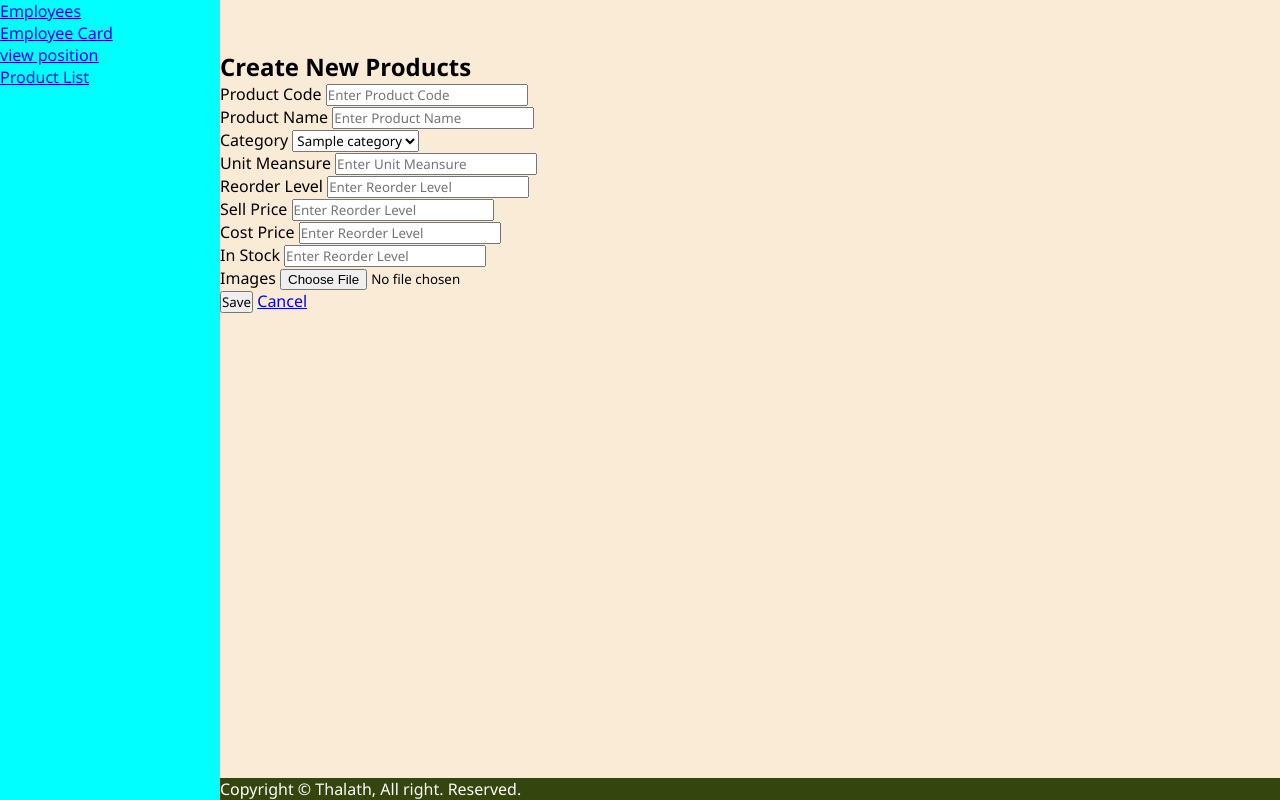
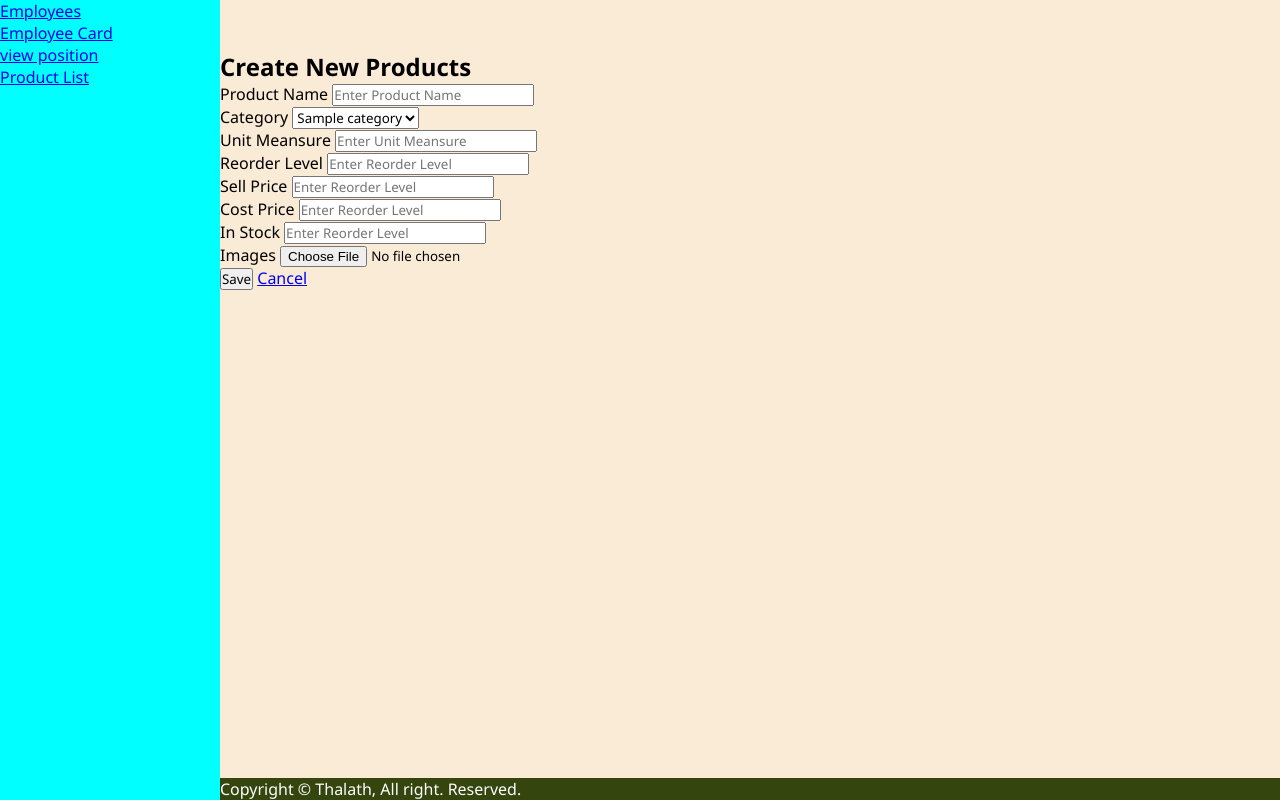
Before and after one commit to thalath/E-Commerce-for-MIS-course, a Flask app: page /products/create in a window 1280 px wide. Run offline with Flask 3, Linux system fonts and the light colour scheme; tables that the repository leaves empty hold one stand-in row (values such as "Sample post"); some libraries are stand-ins or nearby versions.

Commit message:
create new product

```diff
--- a/app/forms/product_forms.py
+++ b/app/forms/product_forms.py
@@ -15,11 +15,11 @@ def _categories_choice():
 
 class ProductCreateForm(FlaskForm):
 
-    code = StringField(
-        "Product Code",
-        validators=[DataRequired(), Length(min=2, max=30)],
-        render_kw={"placeholder": "Enter Product Code", "class": "form-control"}
-    )
+    # code = StringField(
+    #     "Product Code",
+    #     validators=[DataRequired(), Length(min=2, max=30)],
+    #     render_kw={"placeholder": "Enter Product Code", "class": "form-control"}
+    # )
 
     name = StringField(
         "Product Name",
--- a/app/routes/product_routes.py
+++ b/app/routes/product_routes.py
@@ -23,7 +23,7 @@ def create():
     form = ProductCreateForm()
     if form.validate_on_submit():
         data = {
-            "code": form.code.data,
+            # "code": form.code.data,
             "name": form.name.data,
             "category": form.category.data,
             "unit_meansure": form.unit_meansure.data,
--- a/app/services/product_services.py
+++ b/app/services/product_services.py
@@ -15,7 +15,7 @@ class ProductServices:
     @staticmethod
     def create(data: dict, image: str) -> Products:
         product = Products(
-            code = data['code'],
+            # code = data['code'],
             name = data['name'],
             category = data.get('category', None),
             unit_meansure = data['unit_meansure'],
@@ -33,7 +33,7 @@ class ProductServices:
     @staticmethod
     def update(product: Products, data: dict, image) -> Products:
 
-        product.code = data['code']
+        # product.code = data['code']
         product.name = data['name']
         product.category = data.get('category', None)
         product.unit_meansure = data['unit_meansure']
--- a/app/templates/employees/index.html
+++ b/app/templates/employees/index.html
@@ -22,7 +22,7 @@
             {% for user in users %}
             <tbody>
                 <tr>
-                    <td><img src="{{ url_for('employees.employee_photo', id=user.id) }}" alt="{{ user.name }}" width="100"></td>
+                    <td><img src="{{ url_for('employees.employee_photo', id=user.id) }}" alt="{{ user.name }}" width="50"></td>
                     <td>{{ user.id }}</td>
                     <td>{{ user.name }}</td>
                     <td>{{ user.gender }}</td>
--- a/app/templates/products/_form.html
+++ b/app/templates/products/_form.html
@@ -1,16 +1,6 @@
 {{ form.hidden_tag() }}
 
-<div>
-    {{ form.code.label() }}
-    {{ form.code() }}
-    {% if form.code.errors %}
-        <div class="text-danger small">
-            {% for error in form.code.error %}
-            {{ error }}
-            {% endfor %}
-        </div>
-    {% endif %}
-</div>
+
 
 <div>
     {{ form.name.label() }}
--- a/app/templates/products/index.html
+++ b/app/templates/products/index.html
@@ -25,7 +25,7 @@
     {% for product in products %}
     <tbody>
         <tr>
-            <td><img src="{{ url_for('products.image', p_code=product.code) }}" width="100" alt="{{ product.name }}" /></td>
+            <td><img src="{{ url_for('products.image', p_code=product.code) }}" width="50" alt="{{ product.name }}" /></td>
             <td>{{ loop.index }}</td>
             <td>{{ product.code }}</td>
             <td>{{ product.name }}</td>
```
Also changed, not shown: app/models/products.py (+6 -1 lines).
